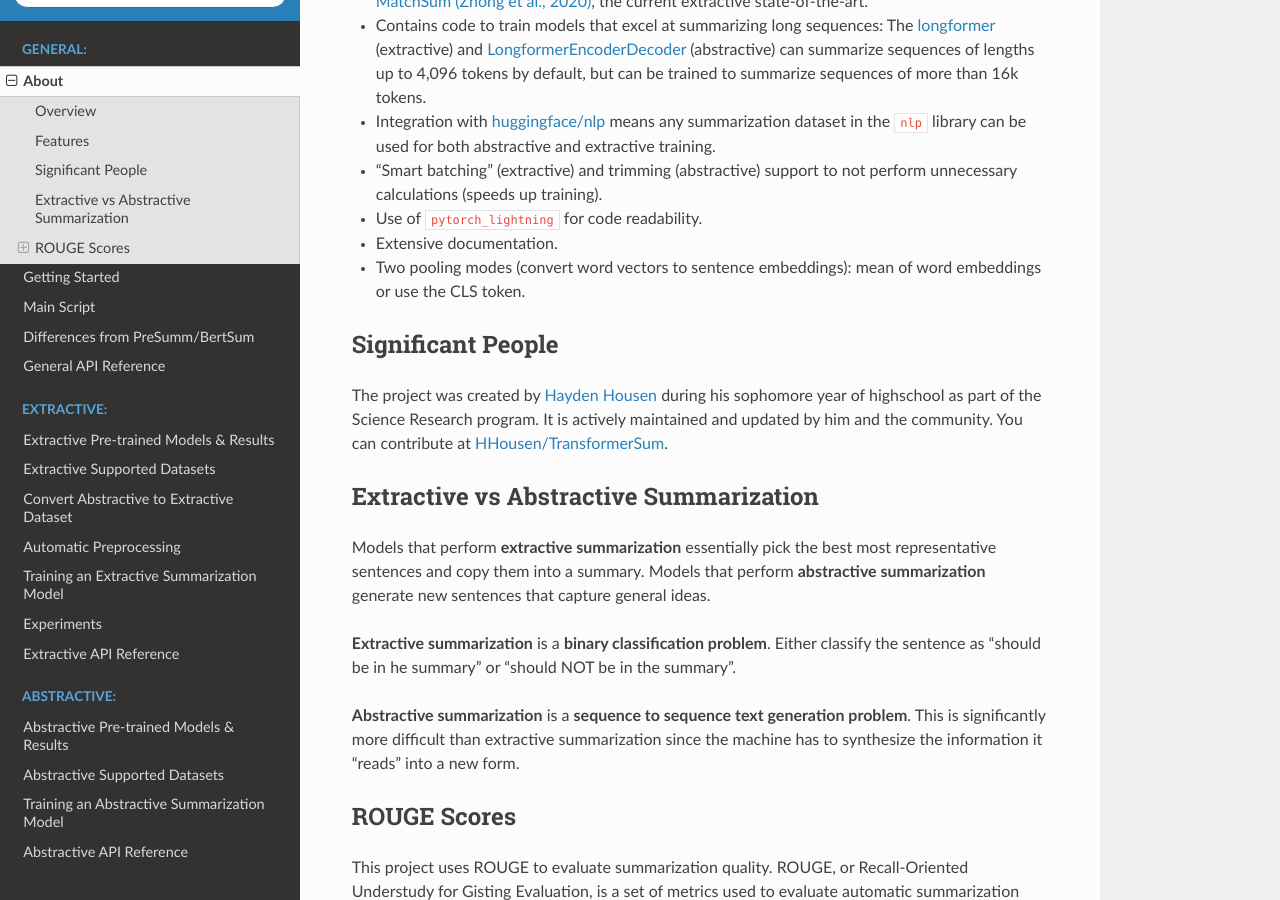
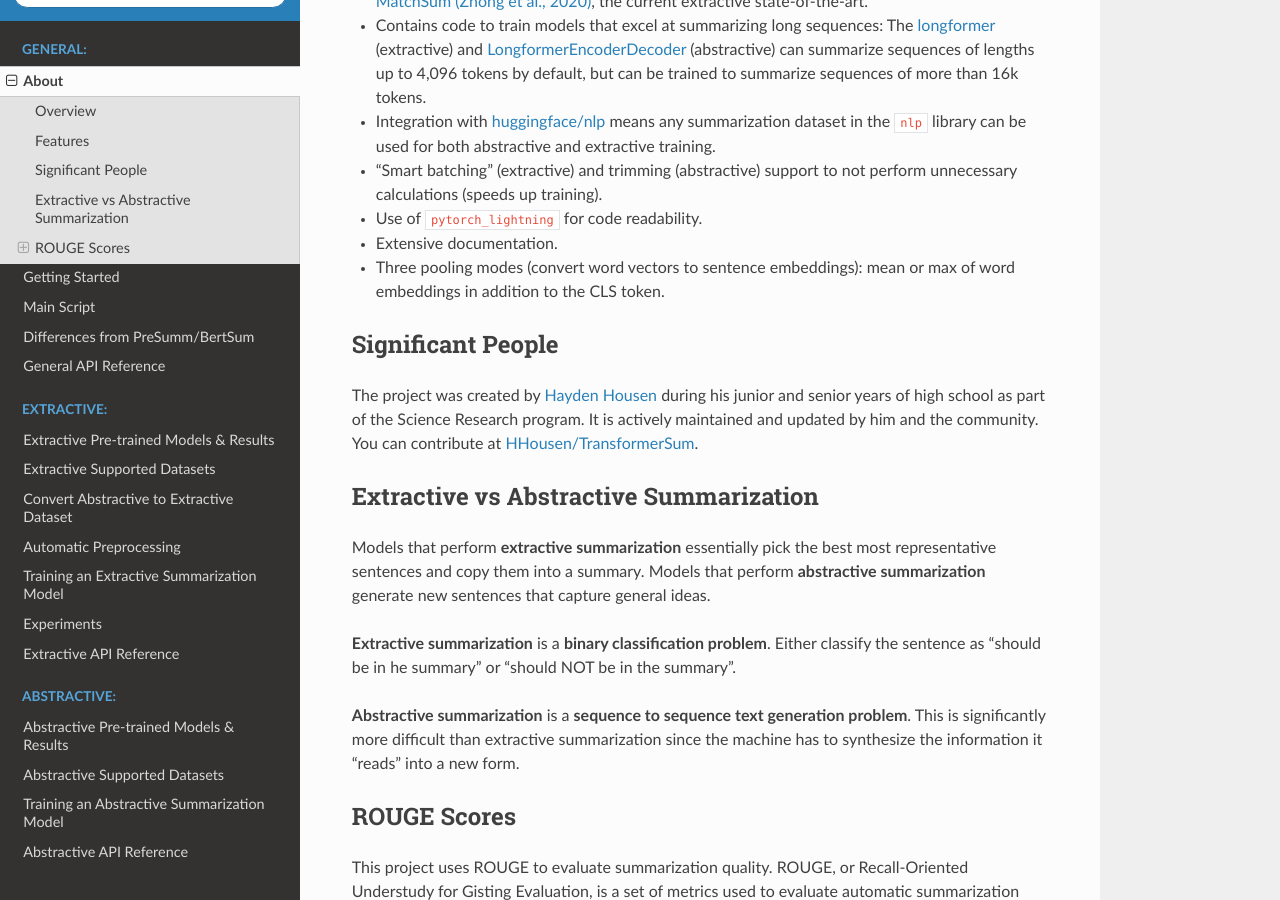
Before and after one commit to HHousen/TransformerSum, a Sphinx documentation site: the page built from doc/general/about.rst, in a window 1280 px wide and 900 px high, scrolled down 1006 px. Built offline with Sphinx 7.4.7 and the Read the Docs theme 2.0.0, drawn with Linux system fonts in a browser that asks for light colours.

Commit message:
Documentation: Fix typo

```diff
--- a/doc/general/about.rst
+++ b/doc/general/about.rst
@@ -24,12 +24,12 @@
 * "Smart batching" (extractive) and trimming (abstractive) support to not perform unnecessary calculations (speeds up training).
 * Use of ``pytorch_lightning`` for code readability.
 * Extensive documentation.
-* Two pooling modes (convert word vectors to sentence embeddings): mean of word embeddings or use the CLS token.
+* Three pooling modes (convert word vectors to sentence embeddings): mean or max of word embeddings in addition to the CLS token.
 
 Significant People
 ------------------
 
-The project was created by `Hayden Housen <https://haydenhousen.com/>`_ during his sophomore year of highschool as part of the Science Research program. It is actively maintained and updated by him and the community. You can contribute at `HHousen/TransformerSum <https://github.com/HHousen/TransformerSum>`_.
+The project was created by `Hayden Housen <https://haydenhousen.com/>`_ during his junior and senior years of high school as part of the Science Research program. It is actively maintained and updated by him and the community. You can contribute at `HHousen/TransformerSum <https://github.com/HHousen/TransformerSum>`_.
 
 .. _about_rouge_scores:
 
```
Also changed, not shown: README.md (+1 -1 lines).
